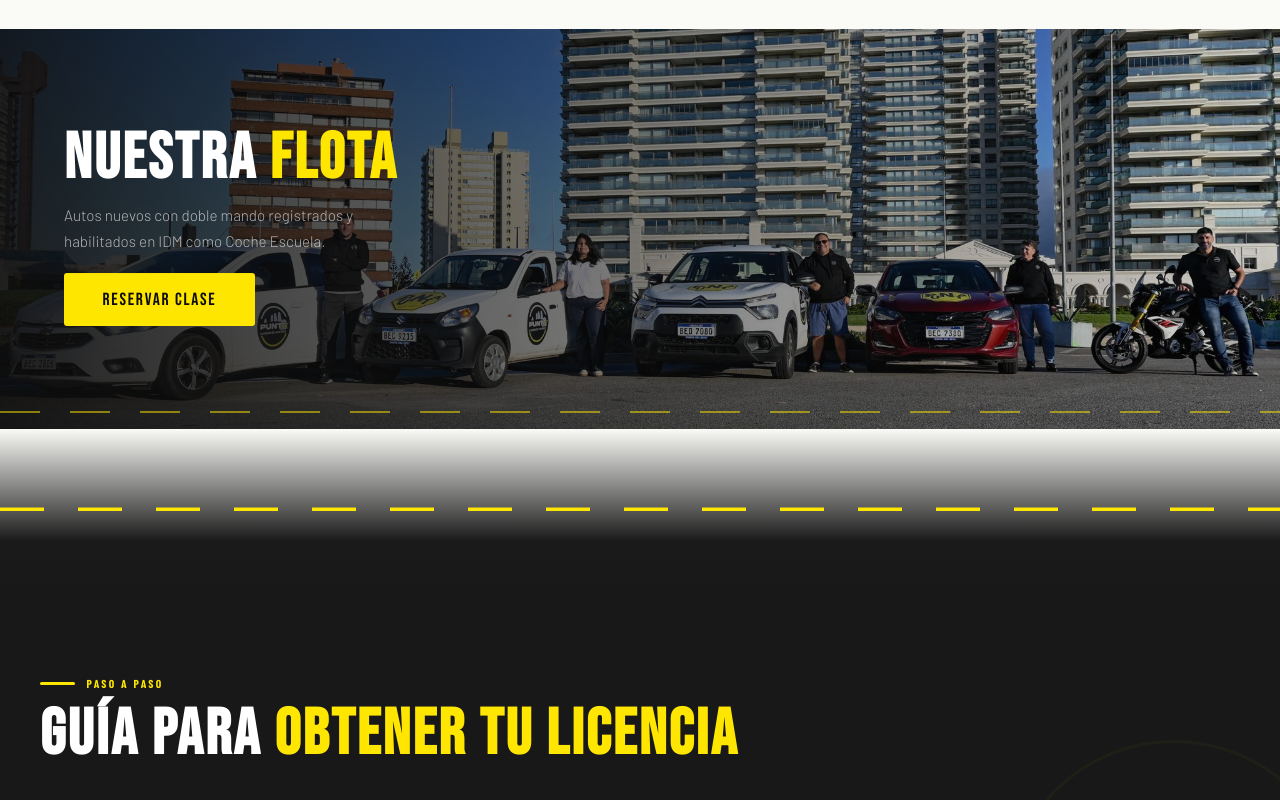
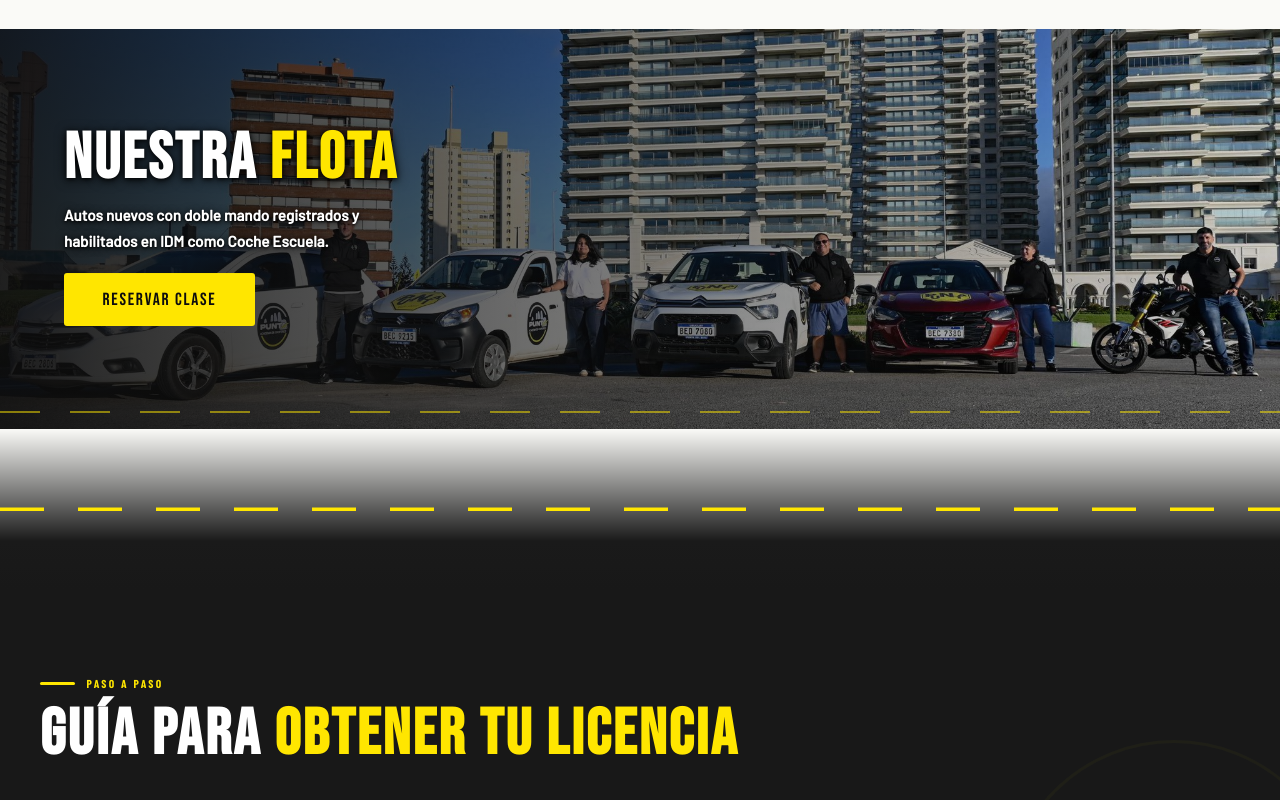
Before and after one commit to ismagab/academia-punta, a Next.js app: page / in a window 1280 px wide. Shown: the part 2000-2800 px from the top of the page. Built offline with nearby package versions, Linux system fonts and the light colour scheme.

Commit message:
update page.tsx

```diff
--- a/app/page.tsx
+++ b/app/page.tsx
@@ -937,8 +937,8 @@ export default function Home() {
         <Image src="/fotos/1001079218.jpg" alt="Equipo Academia Punta" width={1600} height={420} style={{width:"100%",height:"100%",objectFit:"cover",objectPosition:"center 40%"}} unoptimized/>
         <div className="img-banner-overlay">
           <div className="img-banner-text">
-            <h2>Nuestra <span>flota</span></h2>
-            <p>Autos nuevos con doble mando registrados y habilitados en IDM como Coche Escuela.</p>
+            <h2 style={{color:"#fff",fontWeight:900,textShadow:"0 2px 12px rgba(0,0,0,0.85),0 1px 4px rgba(0,0,0,0.9)"}}>Nuestra <span>flota</span></h2>
+            <p style={{color:"#fff",fontWeight:700,textShadow:"0 1px 8px rgba(0,0,0,0.9),0 1px 3px rgba(0,0,0,0.95)"}}>Autos nuevos con doble mando registrados y habilitados en IDM como Coche Escuela.</p>
             <a href="#contacto" className="btn-primary">Reservar clase</a>
           </div>
         </div>
@@ -1018,8 +1018,8 @@ export default function Home() {
         <Image src="/fotos/1001079137.jpg" alt="Clases de moto BMW G310 — Academia Punta" width={1600} height={420} style={{width:"100%",height:"100%",objectFit:"cover",objectPosition:"center 30%"}} unoptimized/>
         <div className="img-banner-overlay">
           <div className="img-banner-text">
-            <h2>Clases de <span>motos</span></h2>
-            <p>En pista La Loma. Vehículo, casco y reflectivos incluidos. VEHÍCULO CAT. G2: HONDA WAVE 110 — CAT. G3: BMW G310r. Lunes a sábados.</p>
+            <h2 style={{color:"#fff",fontWeight:900,textShadow:"0 2px 12px rgba(0,0,0,0.85),0 1px 4px rgba(0,0,0,0.9)"}}>Clases de <span>motos</span></h2>
+            <p style={{color:"#fff",fontWeight:700,textShadow:"0 1px 8px rgba(0,0,0,0.9),0 1px 3px rgba(0,0,0,0.95)"}}>En pista La Loma. Vehículo, casco y reflectivos incluidos. VEHÍCULO CAT. G2: HONDA WAVE 110 — CAT. G3: BMW G310r. Lunes a sábados.</p>
             <a href="https://api.whatsapp.com/send?phone=59898151659&text=Quiero%20clases%20de%20motos." target="_blank" rel="noopener noreferrer" style={{display:"inline-flex",alignItems:"center",gap:"0.45rem",background:"rgba(37,211,102,0.92)",color:"#000",padding:"0.55rem 1.1rem",fontFamily:"Barlow Condensed,sans-serif",fontSize:"0.85rem",letterSpacing:"0.08em",textDecoration:"none",borderRadius:"4px",fontWeight:700,backdropFilter:"blur(4px)",border:"1px solid rgba(255,255,255,0.2)"}}>
               <span style={{width:"18px",height:"18px",display:"inline-flex",flexShrink:0}}><IconWhatsAppGreen/></span> Motos — 098 151 659
             </a>
@@ -1035,9 +1035,9 @@ export default function Home() {
         <div style={{position:"absolute",inset:0,display:"flex",alignItems:"center",justifyContent:"center",flexDirection:"column",gap:"1rem",padding:"2rem",textAlign:"center",zIndex:2}}>
           <div style={{display:"flex",gap:"0.6rem",alignItems:"center",justifyContent:"center"}}>
             <span style={{fontSize:"1.8rem"}}>🇬🇧</span>
-            <p style={{fontFamily:"Bebas Neue,sans-serif",fontSize:"clamp(1.6rem,4vw,2.6rem)",color:"white",letterSpacing:"0.1em",margin:0}}>Driving lessons in English</p>
+            <p style={{fontFamily:"Bebas Neue,sans-serif",fontSize:"clamp(1.6rem,4vw,2.6rem)",color:"#fff",fontWeight:900,letterSpacing:"0.1em",margin:0,textShadow:"0 2px 12px rgba(0,0,0,0.9),0 1px 4px rgba(0,0,0,0.95)"}}>Driving lessons in English</p>
           </div>
-          <p style={{color:"rgba(255,255,255,0.7)",fontSize:"0.88rem",margin:0,letterSpacing:"0.05em",fontFamily:"Barlow Condensed,sans-serif"}}>International visitors welcome · Certified instructors · Punta del Este, Uruguay</p>
+          <p style={{color:"#fff",fontWeight:700,fontSize:"0.88rem",margin:0,letterSpacing:"0.05em",fontFamily:"Barlow Condensed,sans-serif",textShadow:"0 1px 8px rgba(0,0,0,0.9),0 1px 3px rgba(0,0,0,0.95)"}}>International visitors welcome · Certified instructors · Punta del Este, Uruguay</p>
           <a href="https://api.whatsapp.com/send?phone=59893312019&text=Hi!%20I%20need%20driving%20lessons%20in%20English." target="_blank" rel="noopener noreferrer" style={{
             display:"inline-flex",alignItems:"center",gap:"0.6rem",
             background:"#FFE600",color:"#000",
```
